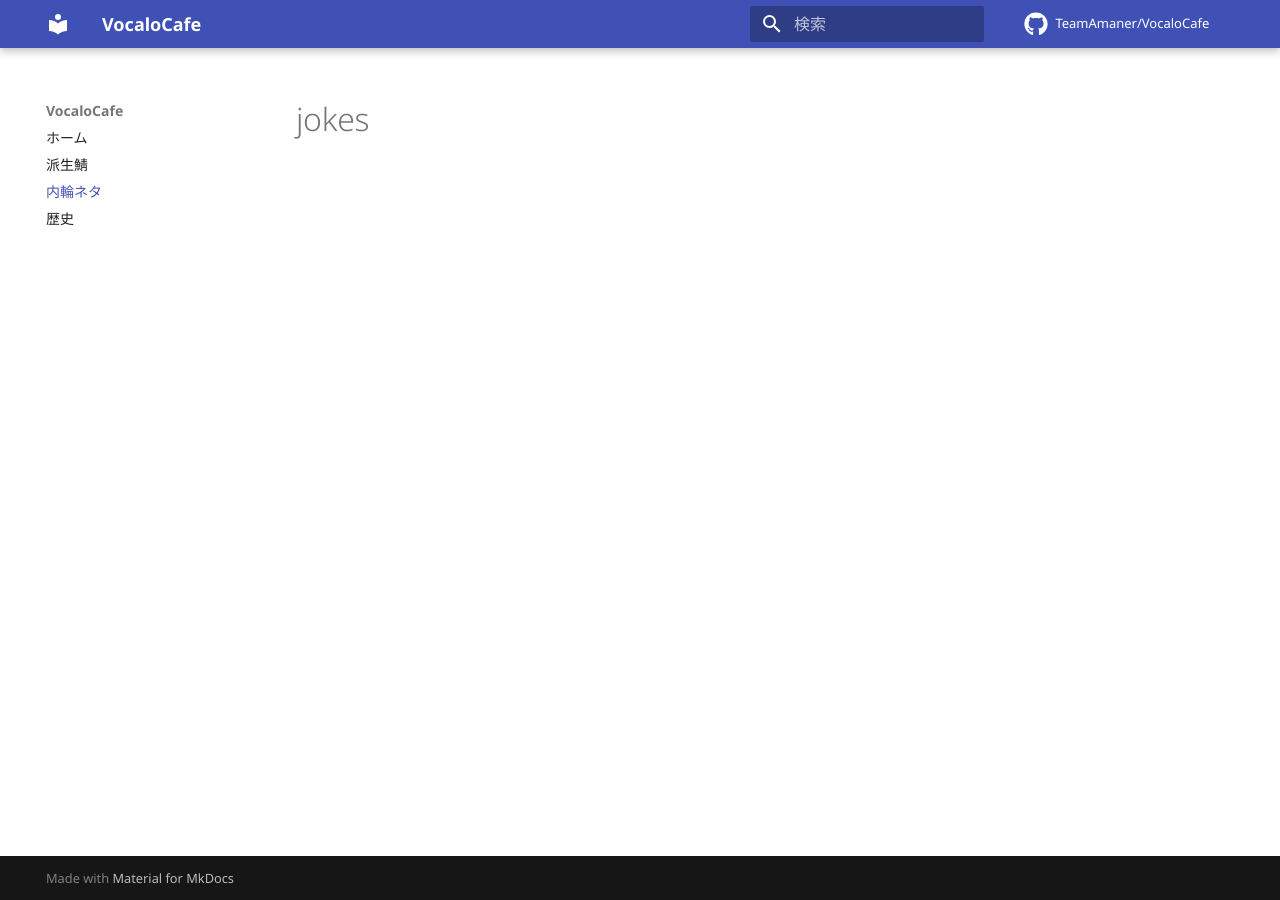
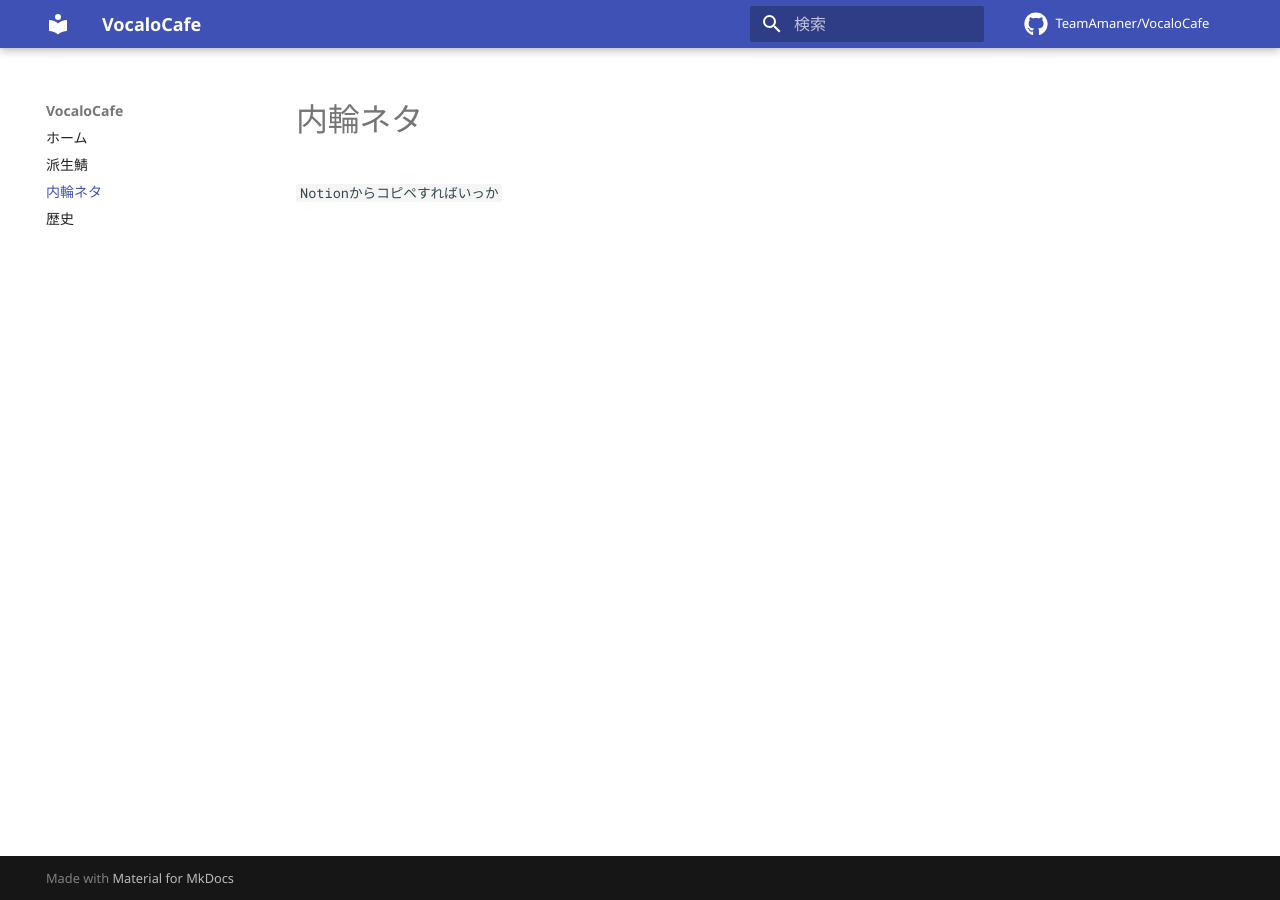
Before and after one commit to TeamAmaner/TeamAmaner.github.io, an MkDocs documentation site: the page built from docs/neta.md, in a window 1280 px wide. Built offline with MkDocs 1.6.1 and Material for MkDocs 9.7.7, drawn with Linux system fonts in a browser that asks for light colours; comment, search, counter and statistics services are not loaded.

Commit message:
[To JP]: 内輪ネタ.md

```diff
--- a/docs/neta.md
+++ b/docs/neta.md
@@ -1 +1,3 @@
-# jokes
+# 内輪ネタ
+
+`Notionからコピペすればいっか`
```
